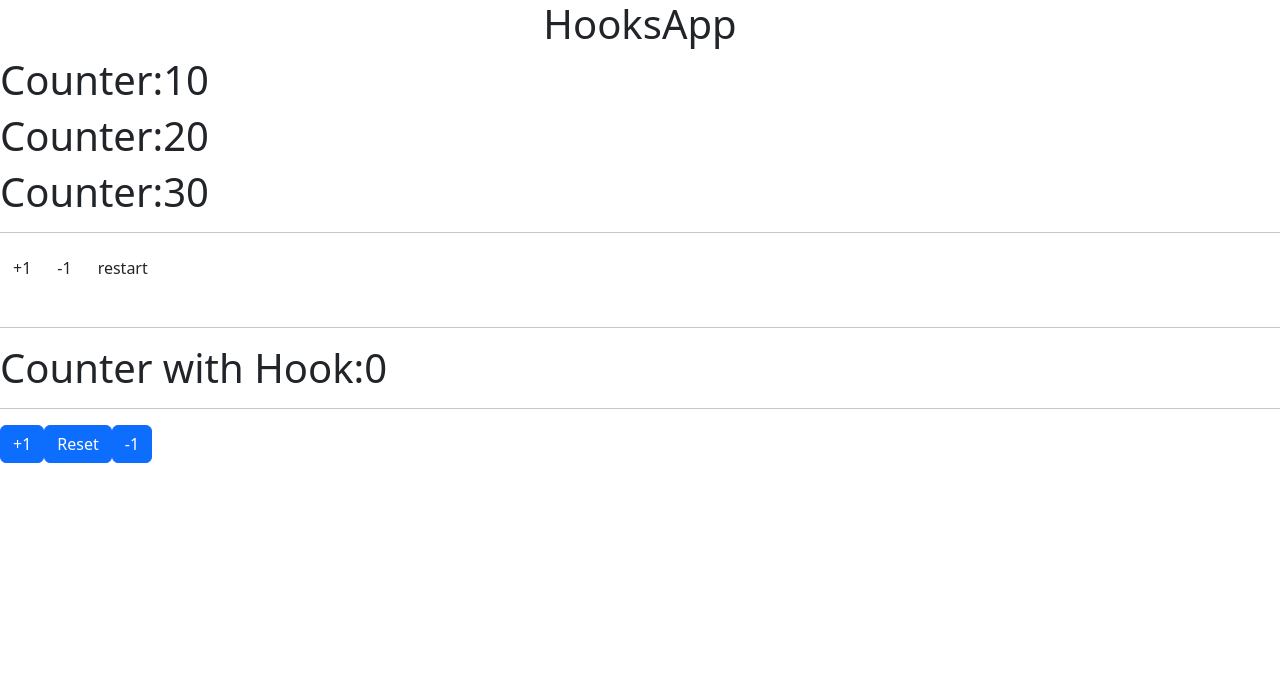
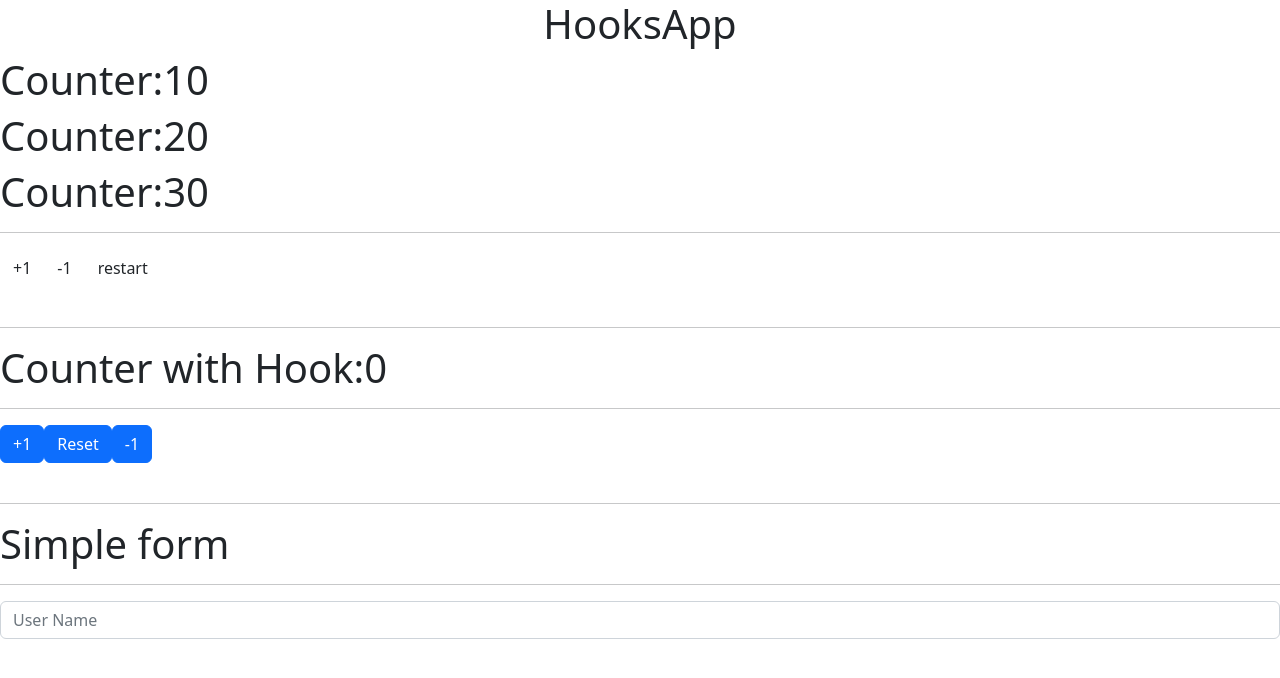
Before and after one commit to RunyShark/hooks-to-learn, a React (Vite) app: page / in a window 1280 px wide. Shown: the top 678 px of the page. Built offline with nearby package versions, Linux system fonts and the light colour scheme.

Commit message:
useEffect

```diff
--- a/src/HooksApp.jsx
+++ b/src/HooksApp.jsx
@@ -1,4 +1,4 @@
-import { CounterApp, CounterWithCustomHooks } from "./components";
+import { CounterApp, CounterWithCustomHooks, SimpleForm } from "./components";
 export const HooksApp = () => {
   return (
     <>
@@ -9,6 +9,10 @@ export const HooksApp = () => {
       <br />
       <hr />
       <CounterWithCustomHooks />
+      <br />
+      <br />
+      <hr />
+      <SimpleForm />
     </>
   );
 };
--- /dev/null
+++ b/src/components/02-useEffect/SimpleForm.jsx
@@ -0,0 +1,17 @@
+import React from "react";
+
+export const SimpleForm = () => {
+  return (
+    <>
+      <h1>Simple form</h1>
+      <hr />
+
+      <input
+        type="text"
+        className="form-control"
+        name="userName"
+        placeholder="User Name"
+      />
+    </>
+  );
+};
--- a/src/components/index.jsx
+++ b/src/components/index.jsx
@@ -1,2 +1,3 @@
 export * from "./01-useState/CounterApp";
 export * from "./01-useState/CounterWithCustomHooks";
+export * from "./02-useEffect/SimpleForm";
```
